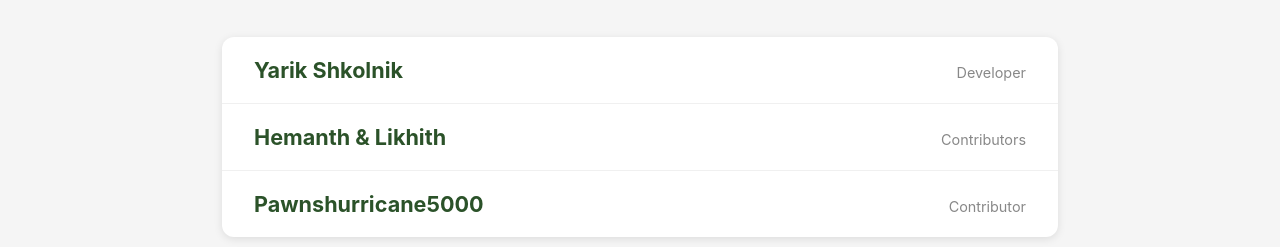
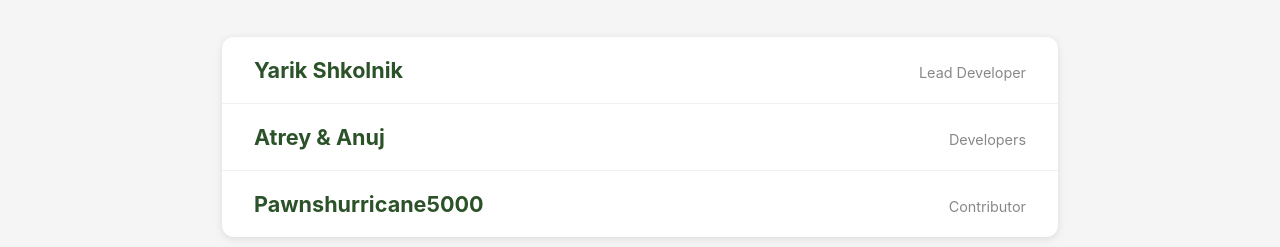
Before and after one commit to yarik225/Volunteering-Social-Media, a plain HTML site: page credits.html in a window 1280 px wide. Shown: the part 261-508 px from the top of the page. Drawn offline with Linux system fonts and the light colour scheme.

Commit message:
Update credits for developer roles and names

```diff
--- a/credits.html
+++ b/credits.html
@@ -153,11 +153,11 @@
                 -->
                 <li>
                     <span class="credit-name">Yarik Shkolnik</span>
-                    <span class="credit-role">Developer</span>
+                    <span class="credit-role">Lead Developer</span>
                 </li>
                 <li>
-                    <span class="credit-name">Hemanth &amp; Likhith</span>
-                    <span class="credit-role">Contributors</span>
+                    <span class="credit-name">Atrey &amp; Anuj</span>
+                    <span class="credit-role">Developers</span>
                 </li>
                 <li>
                     <span class="credit-name">Pawnshurricane5000</span>
```
